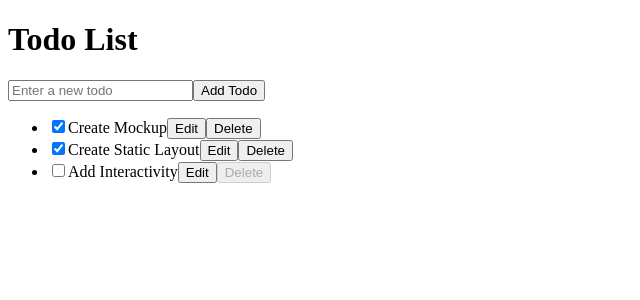
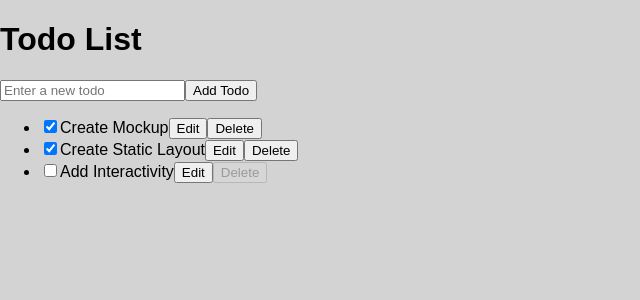
Before and after one commit to SoftwareEngineeringInnovator/R-ALAB-320H_9_1-Building_a_Todo_List, a React (Vite) app: page / in a window 1280 px wide. Shown: the top 300 px of the page, without its empty margins (0-640 px from the left). Built offline with nearby package versions, Linux system fonts and the light colour scheme.

Commit message:
add body style to the layout of the page

```diff
--- a/src/App.css
+++ b/src/App.css
@@ -0,0 +1,5 @@
+body {
+  margin: 0;
+  font-family: Arial;
+  background-color: lightgray;
+}
```
